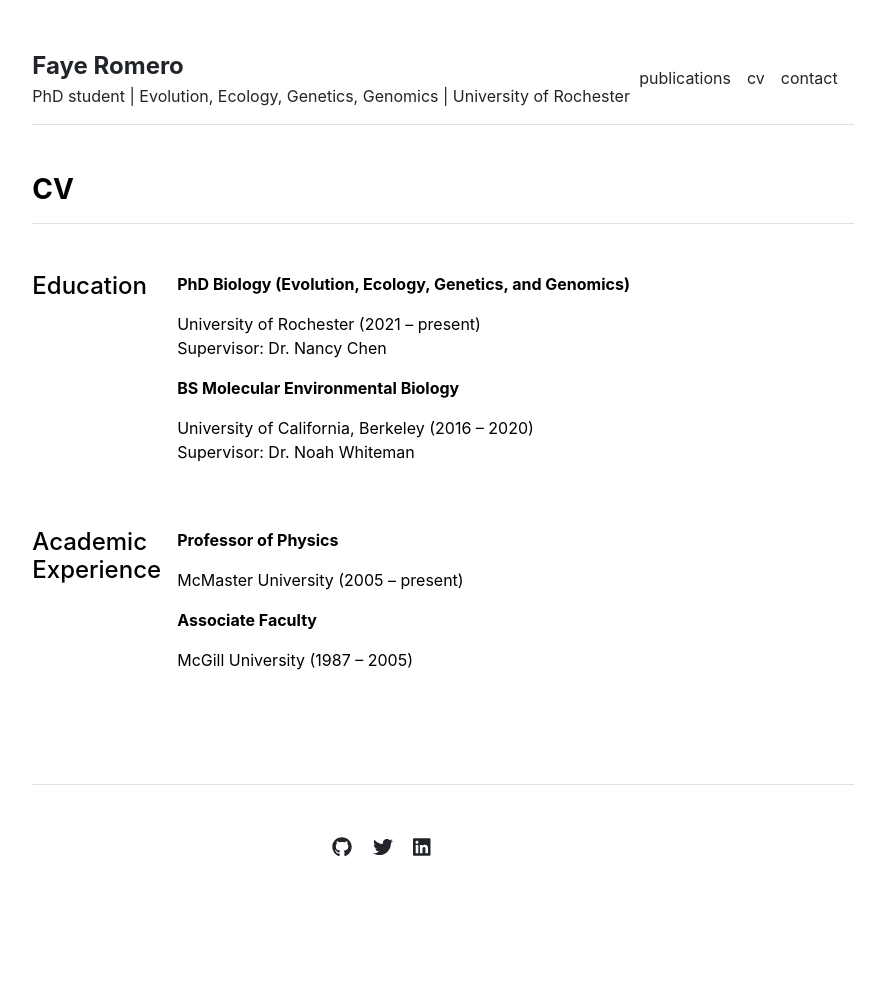
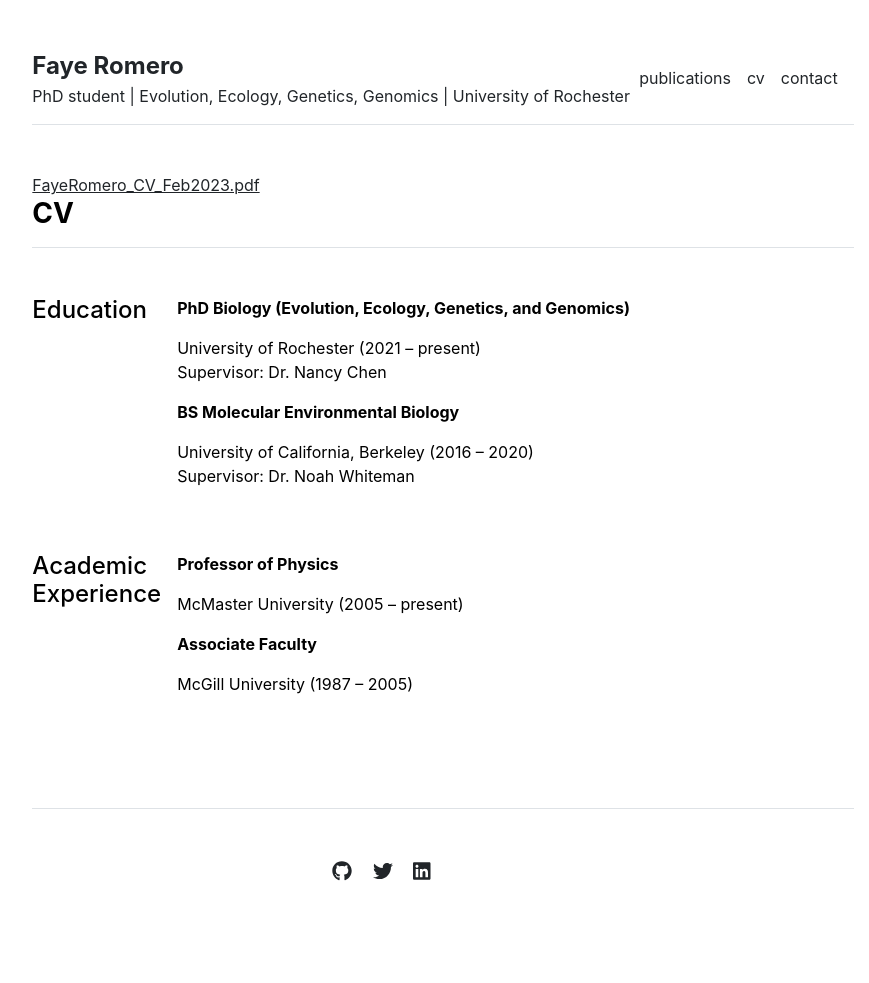
Before and after one commit to faye-romero/faye-romero.github.io, a Jekyll site: the page built from cv.md, in a window 1280 px wide. Shown: the whole page, without its empty margins (197-1066 px from the left). Built offline with Jekyll 4.4.1, drawn with Linux system fonts in a browser that asks for light colours; before the commit the page ends 959 px from its top, so only the background shows below that.

Commit message:
Adding CV pdf link

```diff
--- a/_layouts/cv.html
+++ b/_layouts/cv.html
@@ -3,6 +3,8 @@ layout: default
 ---
 
 {{ content }}
+
+<a href="https://drive.google.com/file/d/1kD1y1SCQ65cM3R8mcHEi-TGSSeTHiGTS/view?usp=share_link">FayeRomero_CV_Feb2023.pdf</a><br>
 
 <div class="row g-5 mb-5">
   <div>
```
